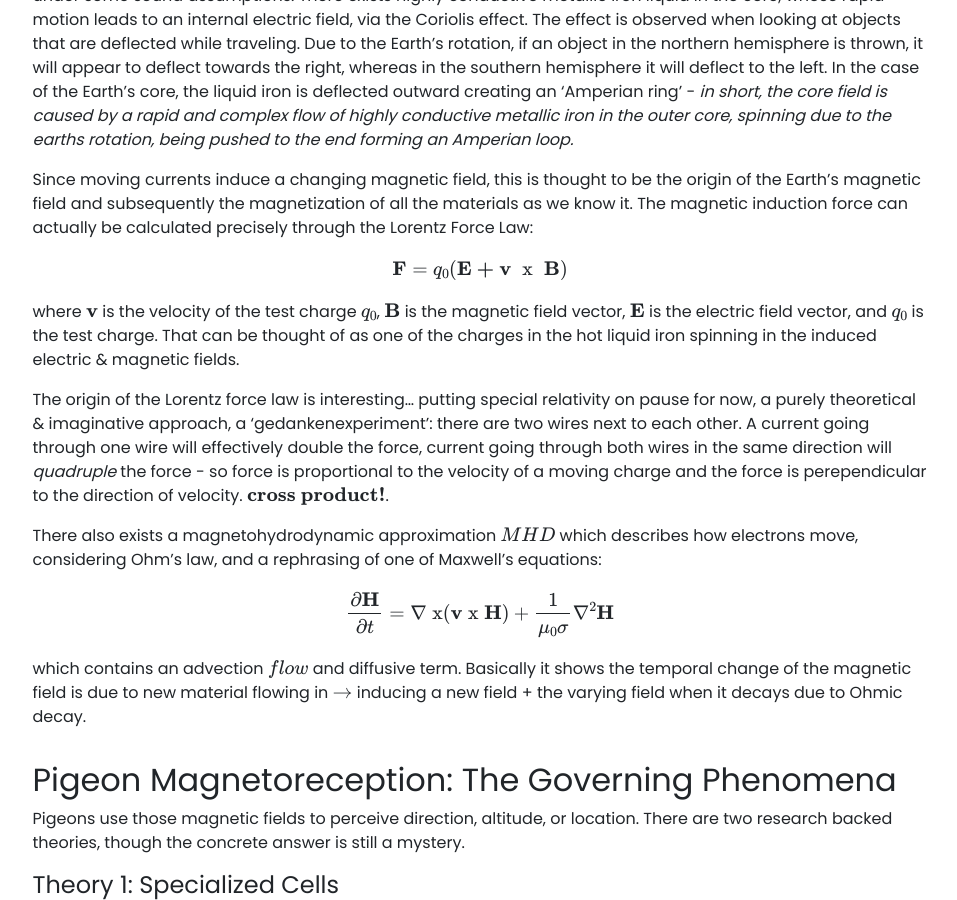
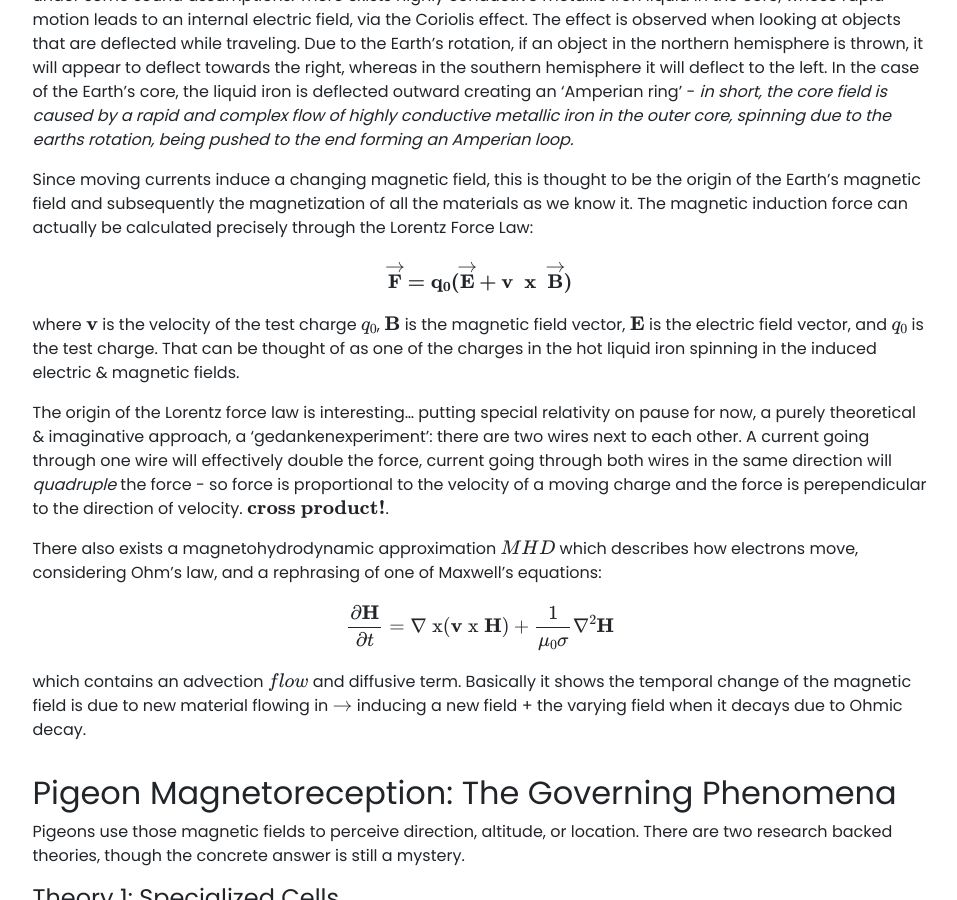
Before and after one commit to rajgark/rajgark.github.io, a Jekyll site: the page built from _posts/2021-07-10-pigeons.md, in a window 1280 px wide and 900 px high, scrolled down 2248 px. Shown: the whole window, without its empty margins (160-1117 px from the left). Built offline with Jekyll 4.4.1, drawn with Linux system fonts in a browser that asks for light colours; nearby versions of some CDN libraries; our own code applies the rules of GitHub Pages for plain Markdown files; formulas are drawn with MathJax 3; comment, search, counter and statistics services are not loaded.

Commit message:
LaTeX vectors

```diff
--- a/_posts/2021-07-10-pigeons.md
+++ b/_posts/2021-07-10-pigeons.md
@@ -30,7 +30,7 @@ The Earth is tilted 11.3 degrees from the central spin axis. That's an experimen
 
 Since moving currents induce a changing magnetic field, this is thought to be the origin of the Earth's magnetic field and subsequently the magnetization of all the materials as we know it. The magnetic induction force can actually be calculated precisely through the Lorentz Force Law:
 
-$$\textbf{F}=q_0(\textbf{E + v}\;\;\text{x}\;\;\textbf{B})$$
+$$\bf{\overrightarrow{F}}=q_0(\bf{\overrightarrow{E} + v}\;\;\text{x}\;\;\bf{\overrightarrow{B}})$$
 
 where $$\bf{v}$$ is the velocity of the test charge $$q_0$$, $$\bf{B}$$ is the magnetic field vector, $$\bf{E}$$ is the electric field vector, and $$q_0$$ is the test charge. That can be thought of as one of the charges in the hot liquid iron spinning in the induced electric & magnetic fields.
 
```
